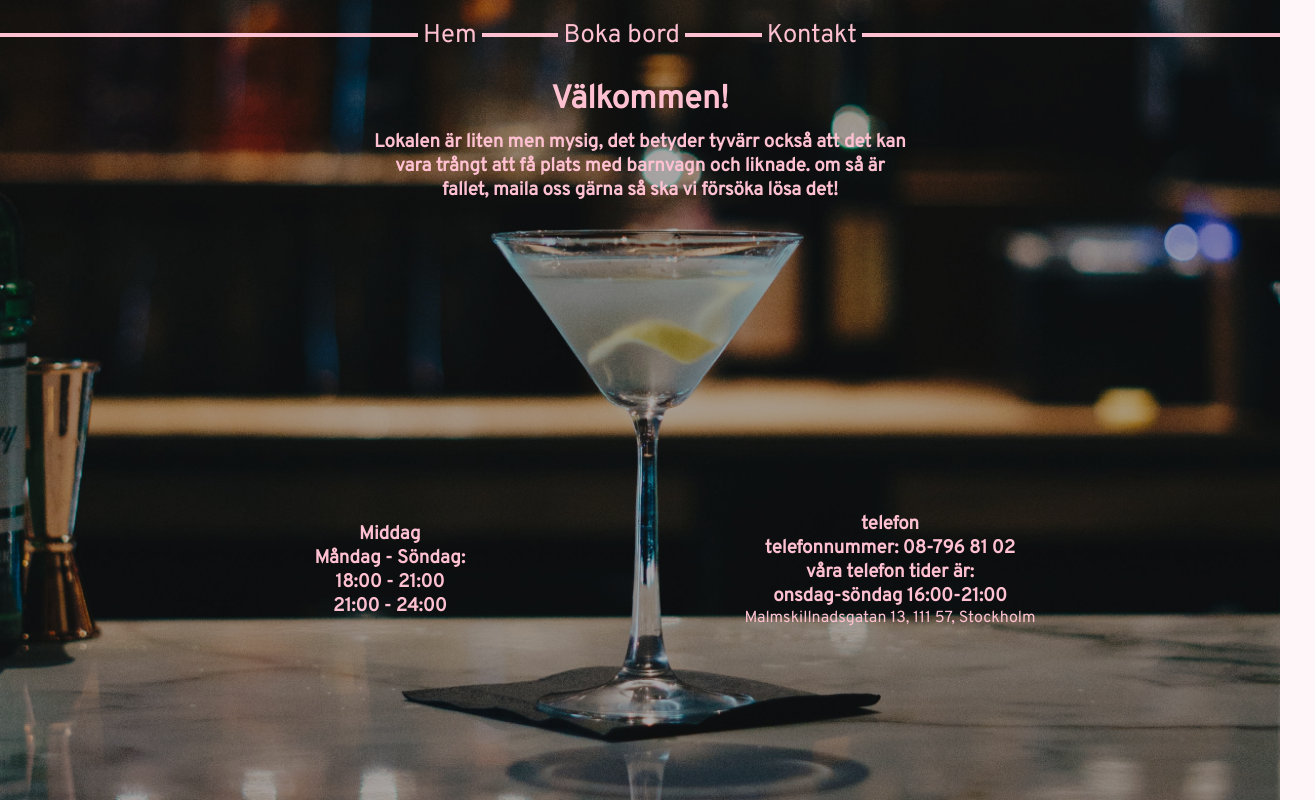
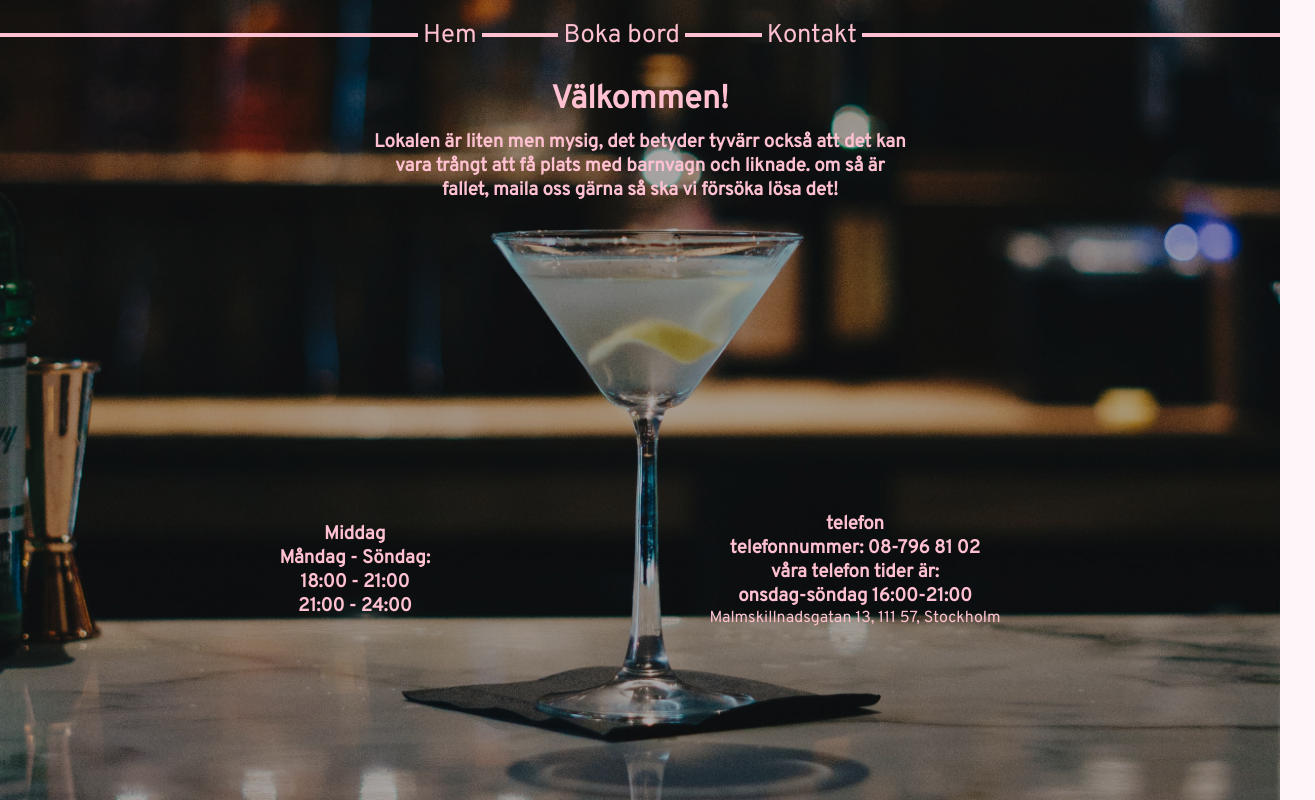
Before and after one commit to Holmkvists/restaurant, a React (Create React App) app: page /kontakt in a window 1280 px wide. Shown: the whole page, 1315 px wide, since content can reach past the window. Built offline with nearby package versions, Linux system fonts and the light colour scheme.

Commit message:
Fixed position to prevent horizontal scroll

```diff
--- a/src/pages/Contact/styles/contact.css
+++ b/src/pages/Contact/styles/contact.css
@@ -73,7 +73,6 @@
     justify-content: space-evenly;
     margin-top: 300px;
     position: relative;
-    left: 35px;
   }
   .heading__info {
     margin-top: 120px;
--- a/src/pages/Contact/styles/contact.scss
+++ b/src/pages/Contact/styles/contact.scss
@@ -73,7 +73,6 @@
     justify-content: space-evenly;
     margin-top: 300px;
     position: relative;
-    left: 35px;
   }
   .heading__info {
     margin-top: 120px;
```
Also changed, not shown: 1 other file (tests, documents, lock files or other folders).
